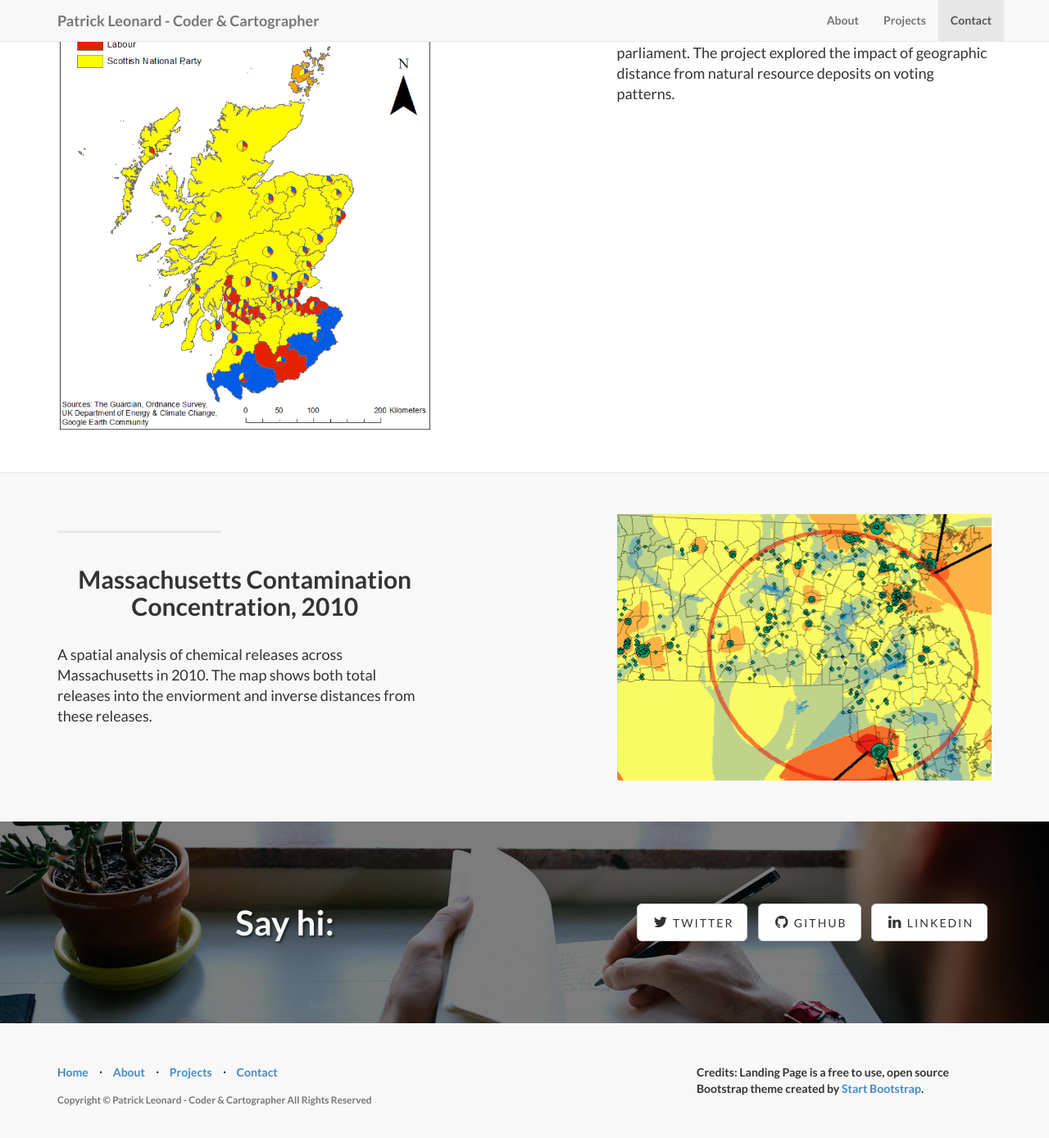
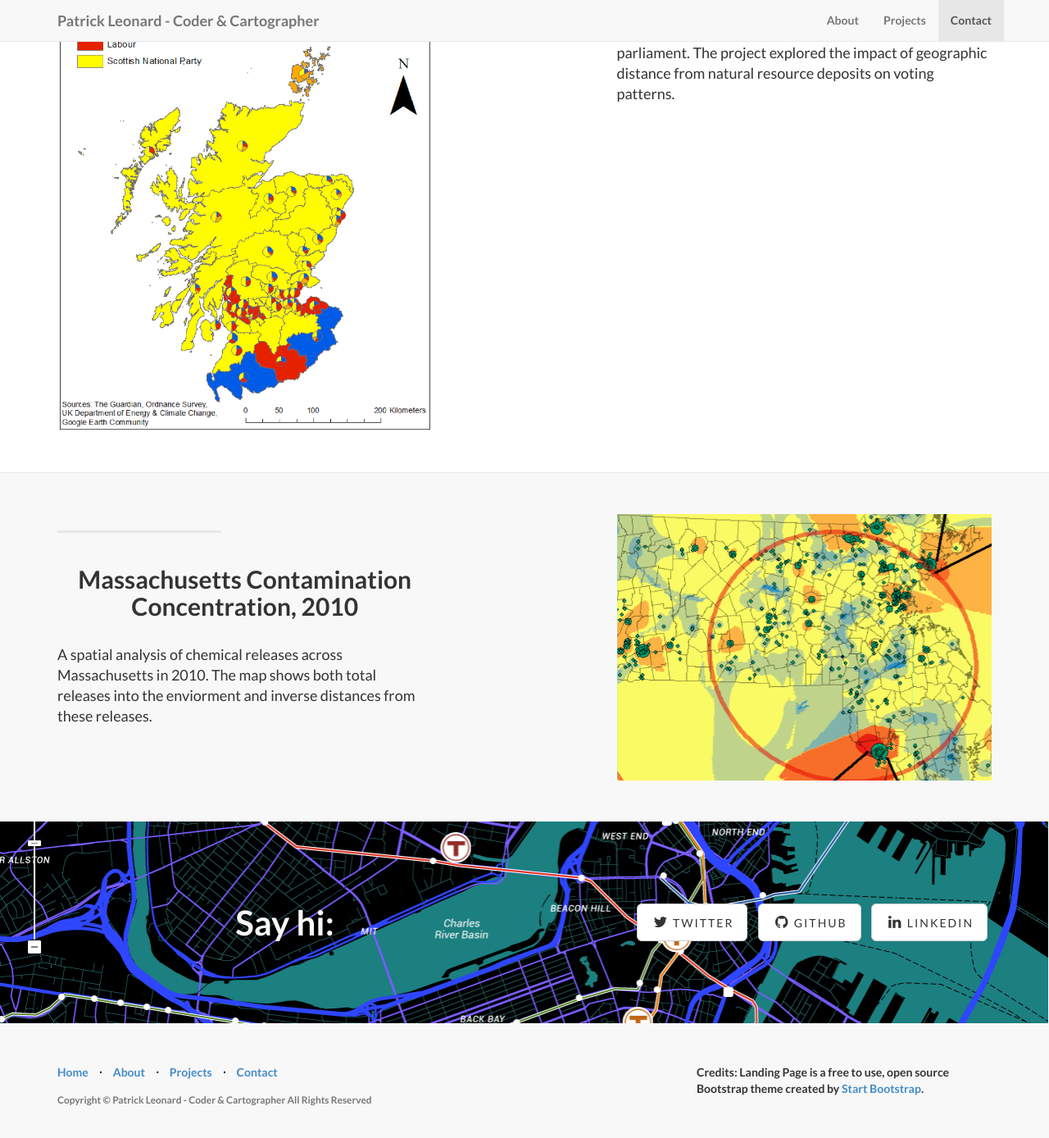
Before and after one commit to pjleonard37/pjleonard37.github.io, a Jekyll site: the page built from index.html, in a window 1280 px wide and 1400 px high, scrolled down 2621 px. Shown: the top 1388 px of the window at 82% size. Built offline with Jekyll 4.4.1, drawn with Linux system fonts in a browser that asks for light colours.

Commit message:
Banner picture modification

```diff
--- a/css/landing-page.css
+++ b/css/landing-page.css
@@ -122,7 +122,7 @@
 .banner {
     padding: 100px 0;
     color: #f8f8f8;
-    background: url(../img/banner-bg.jpg) no-repeat center center;
+    background: url(../img/MapGrab.png) no-repeat center center;
     background-size: cover;
 }
 
```
